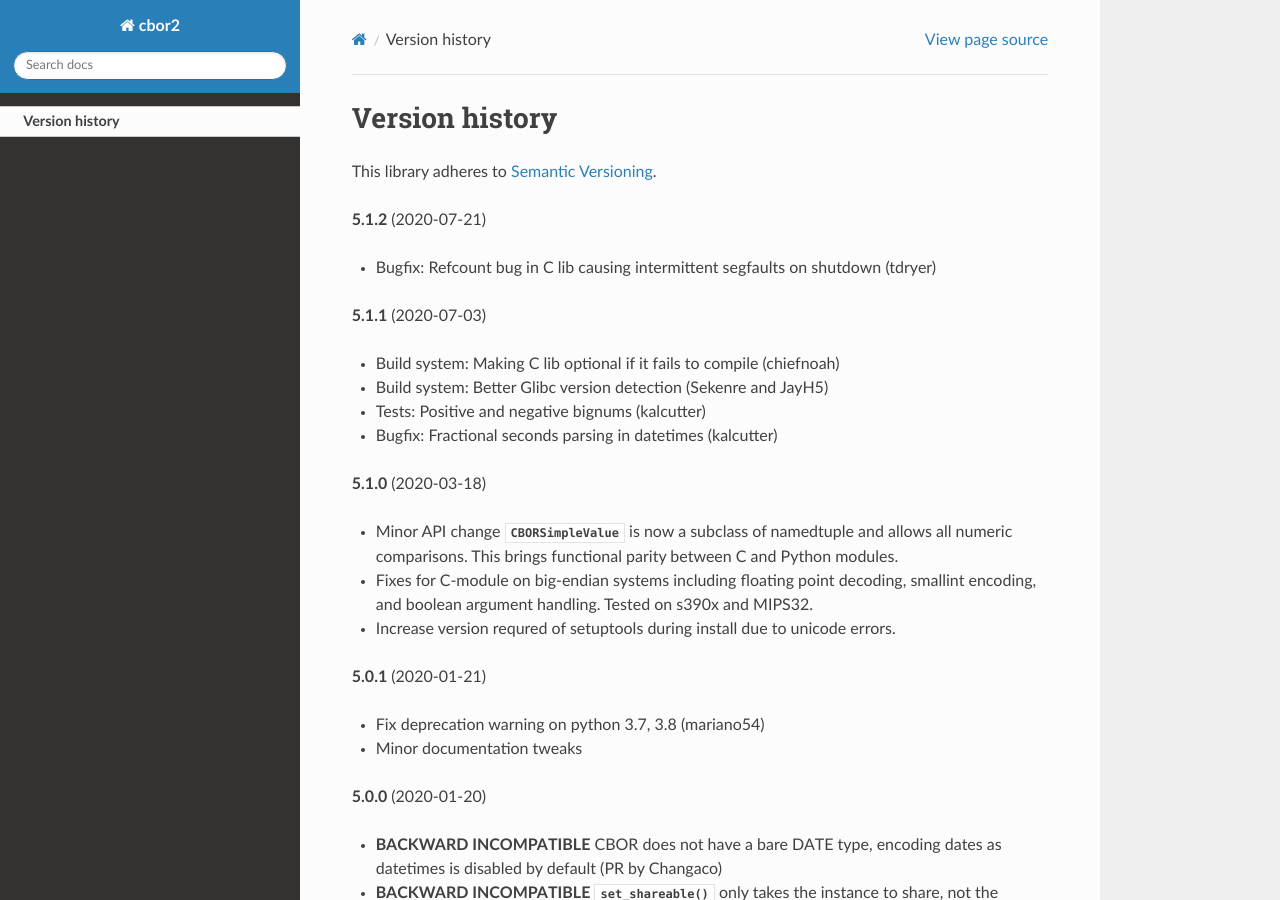
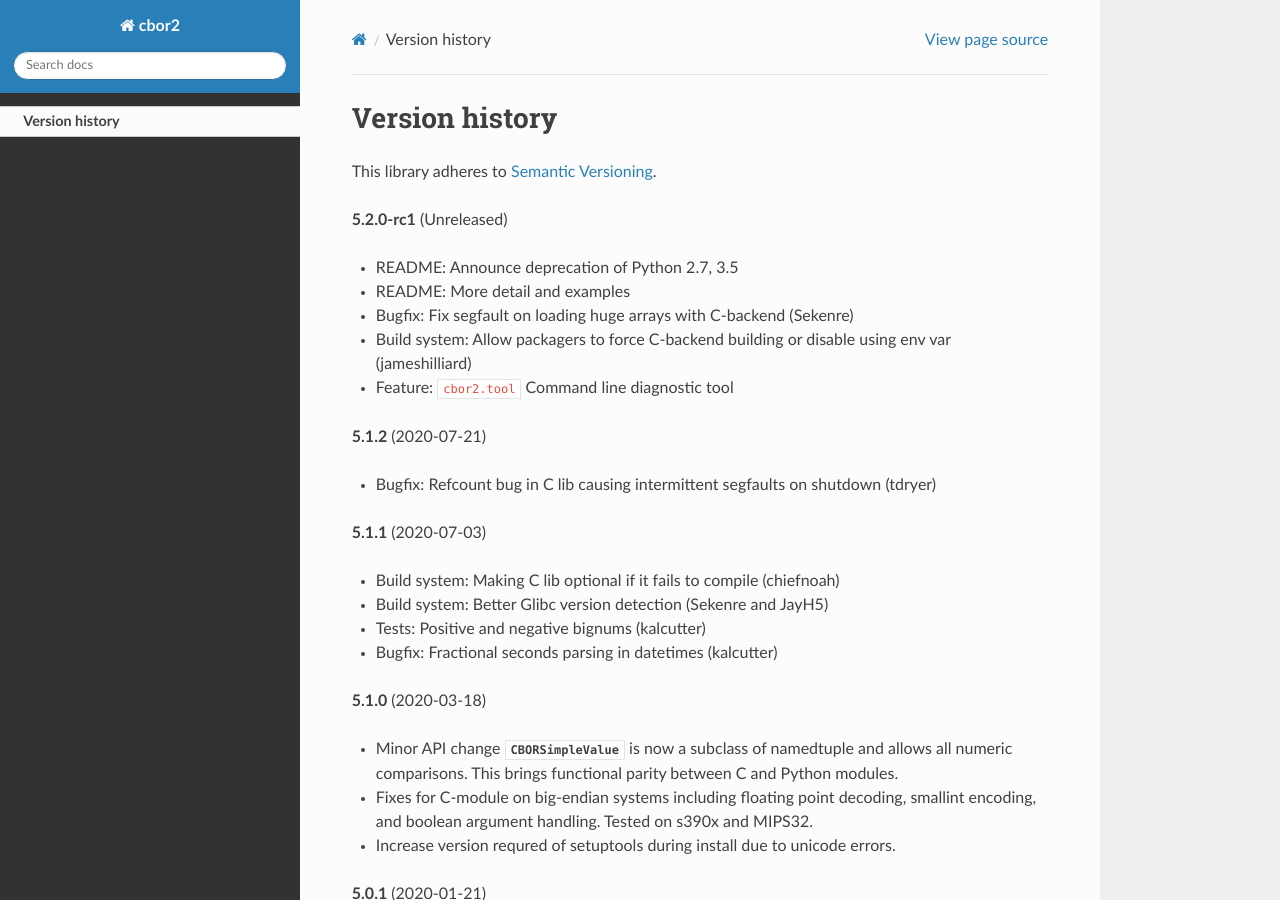
Before and after one commit to agronholm/cbor2, a Sphinx documentation site: the page built from docs/versionhistory.rst, in a window 1280 px wide and 900 px high. Built offline with Sphinx 7.4.7 and the Read the Docs theme 2.0.0, drawn with Linux system fonts in a browser that asks for light colours; pages that are not in the unit, such as notebooks, are missing from menus; cross-references to code outside the pages are shown as plain code.

Commit message:
Add deprecation notice to all documents and setup.py

```diff
--- a/README.rst
+++ b/README.rst
@@ -10,6 +10,8 @@
 
 About
 =====
+
+.. warning:: This project will be ending it's support of Python 3.5 and lower with release 6.0.0.
 
 This library provides encoding and decoding for the Concise Binary Object Representation (CBOR)
 (`RFC 7049`_) serialization format. `Read the docs <https://cbor2.readthedocs.io/>`_ to learn more.
@@ -48,7 +50,7 @@
 Requirements
 ------------
 
-* cPython==2.7 or cPython>=3.5 or `PyPy`_ (Python 2.7 support will be removed soon)
+* cPython==2.7 or cPython>=3.5 or `PyPy`_ (Python 2.7 and 3.5 support will be removed with release 6.0.0)
 * C-extension: Any C compiler that can build Python extensions.
   Any modern libc with the exception of Glibc<2.9
 
--- a/docs/versionhistory.rst
+++ b/docs/versionhistory.rst
@@ -5,6 +5,13 @@
 
 This library adheres to `Semantic Versioning <http://semver.org/>`_.
 
+**5.2.0-rc1** (Unreleased)
+
+- README: Announce deprecation of Python 2.7, 3.5
+- README: More detail and examples
+- Bugfix: Fix segfault on loading huge arrays with C-backend (Sekenre)
+- Build system: Allow packagers to force C-backend building or disable using env var (jameshilliard)
+- Feature: :module:`cbor2.tool` Command line diagnostic tool
 
 **5.1.2** (2020-07-21)
 
--- a/setup.py
+++ b/setup.py
@@ -1,10 +1,14 @@
 import sys
 import os
 import platform
+import warnings
 from pkg_resources import parse_version
 from setuptools import setup, Extension
 
 min_glibc = parse_version('2.9')
+
+if sys.version_info < (3, 6):
+    warnings.warn("Support for Python<3.6 will be dropped with cbor2 version 6.0.0")
 
 
 def check_libc():
```
